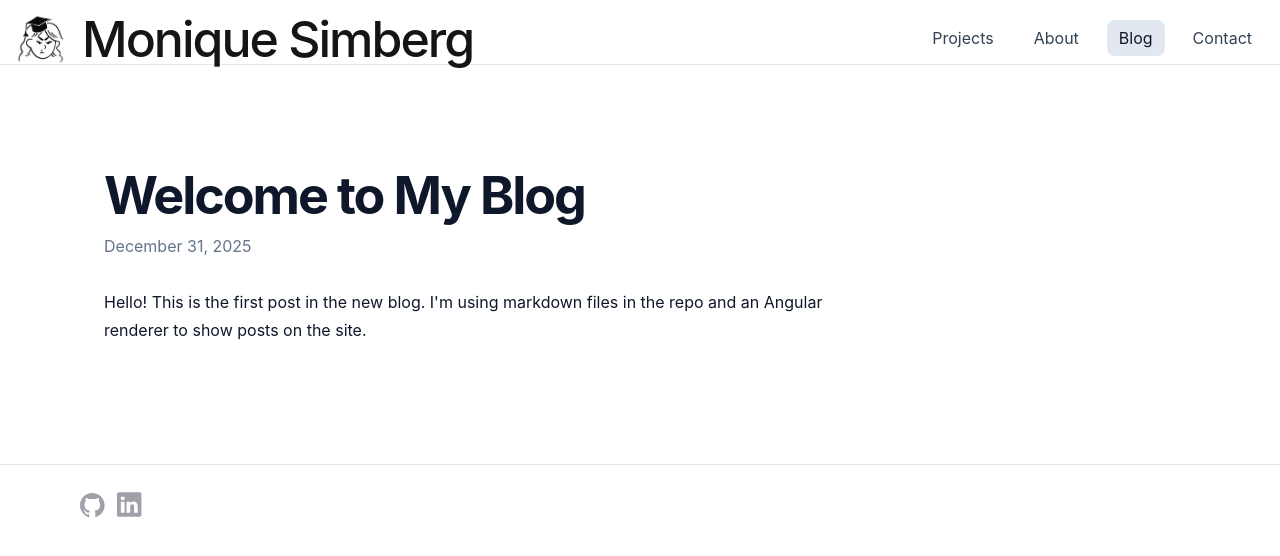
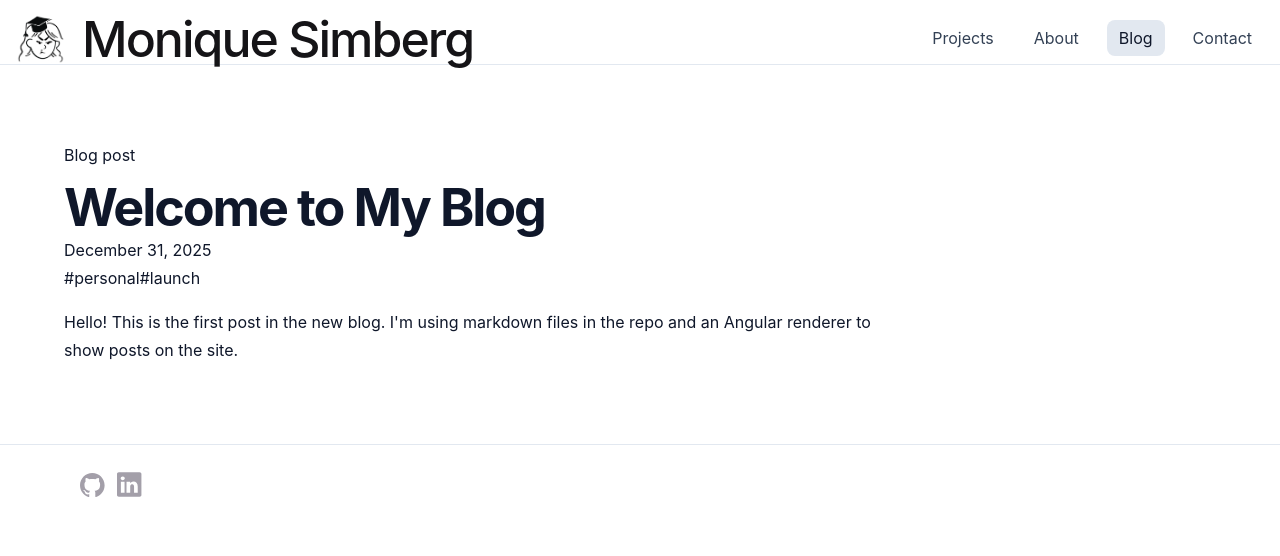
Before and after one commit to monsimb/portfolio_web, an Angular app: page /blog/welcome in a window 1280 px wide. Shown: the top 556 px of the page. Built offline with nearby package versions, Linux system fonts and the light colour scheme.

Commit message:
Refactor blog post structure and update classes

```diff
--- a/src/pages/blog/post.html
+++ b/src/pages/blog/post.html
@@ -1,8 +1,21 @@
 <section class="page blog-post">
-  <article class="card">
-    <h1>{{ title() }}</h1>
-    <p class="muted">{{ date() | date:'longDate' }}</p>
+  <article class="post-card">
+    <header class="post-header">
+      <p class="eyebrow">Blog post</p>
 
-    <div [innerHTML]="html()"></div>
+      <h1>{{ title() }}</h1>
+
+      <div class="post-meta">
+        <time>{{ date() | date:'longDate' }}</time>
+      </div>
+
+      <div class="post-tags" *ngIf="tags().length">
+        <span *ngFor="let tag of tags()">#{{ tag }}</span>
+      </div>
+    </header>
+
+    <div class="post-divider"></div>
+
+    <div class="markdown-body" [innerHTML]="html()"></div>
   </article>
 </section>
```
